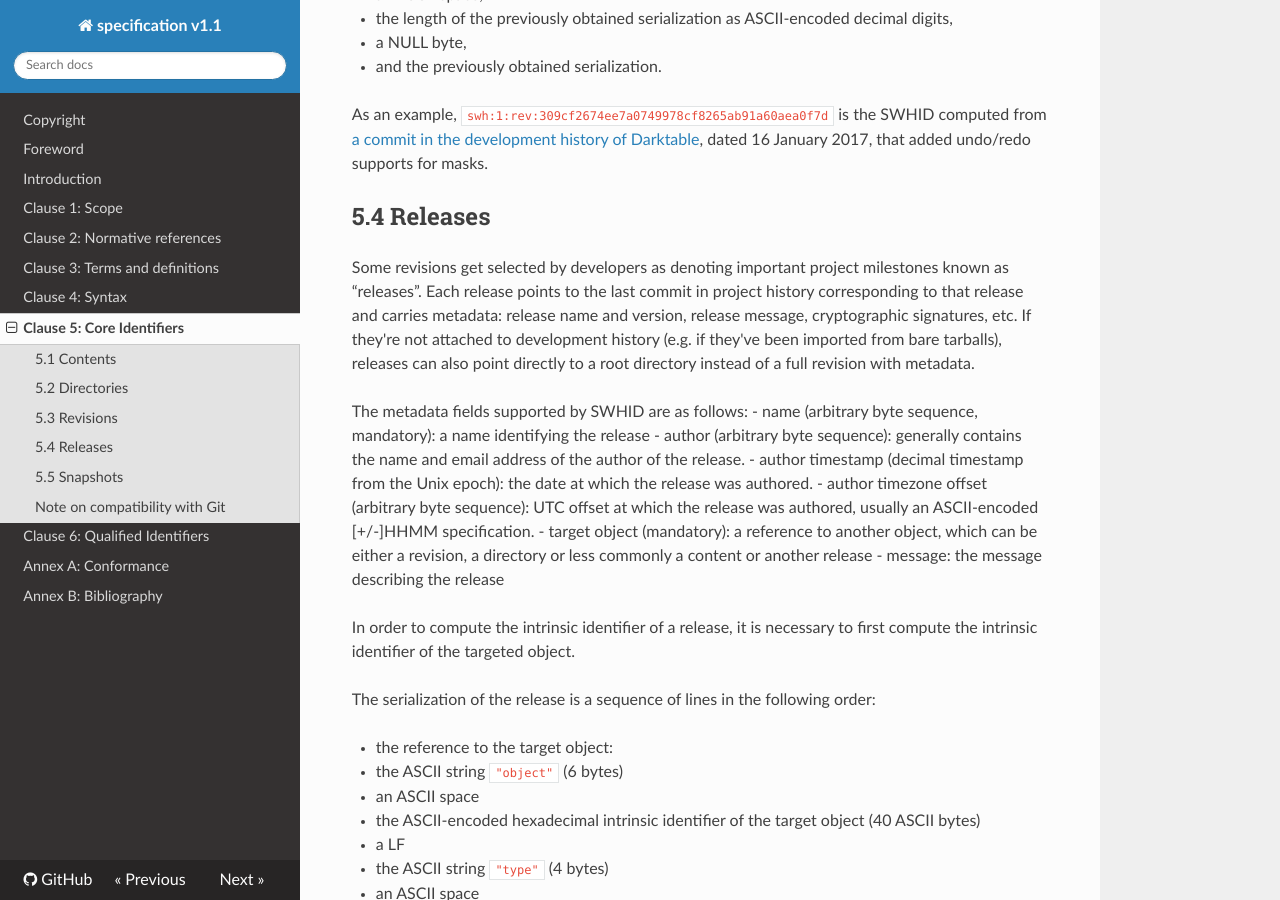
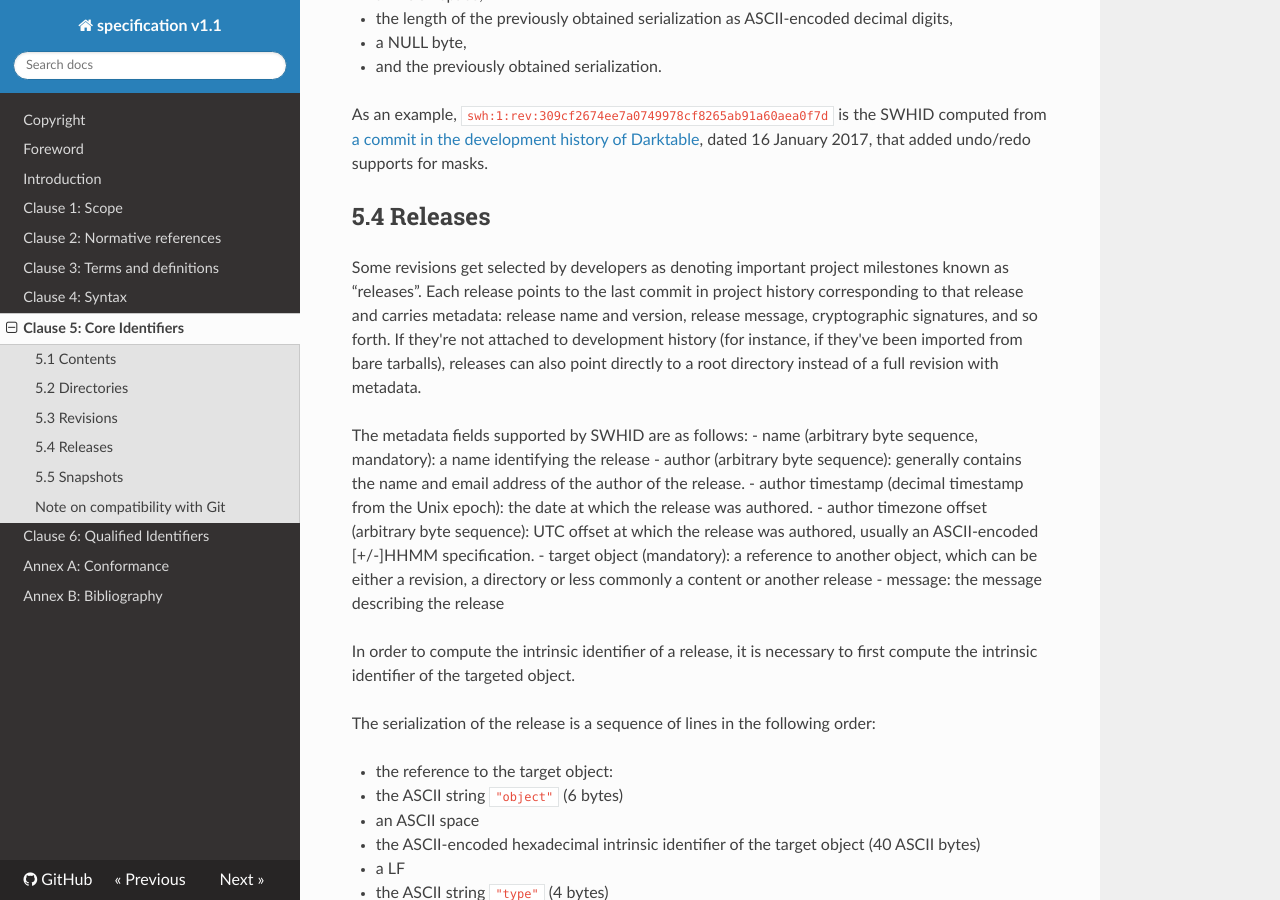
Before and after one commit to swhid/specification, an MkDocs documentation site: the page built from Chapters/5.Core_identifiers.md, in a window 1280 px wide and 900 px high, scrolled down 4109 px. Built offline with MkDocs 1.6.1, drawn with Linux system fonts in a browser that asks for light colours; nearby versions of some CDN libraries; some of the changed text lies outside the part shown.

Commit message:
expanded abbreviations for i.e., e.g., and etc.

```diff
--- a/Chapters/5.Core_identifiers.md
+++ b/Chapters/5.Core_identifiers.md
@@ -79,7 +79,7 @@
 
 Software development within a specific project is essentially a time-indexed series of copies of a single “root” directory that contains the entire project source code. Software evolves when a developer modifies the content of one or more files in that directory and records their changes.
 
-Each recorded copy of the root directory is known as a “revision”. It points to a single fully-determined directory and is equipped with arbitrary metadata. Some of those are added manually by the developer (e.g., revision message), others are automatically synthesized (timestamps, parent revision(s), etc).
+Each recorded copy of the root directory is known as a “revision”. It points to a single fully-determined directory and is equipped with arbitrary metadata. Some of those are added manually by the developer (for example, a revision message), others are automatically synthesized (timestamps, parent revision(s), and so forth).
 
 The supported metadata is as follows:
 
@@ -148,7 +148,7 @@
 
 ## 5.4 Releases
 
-Some revisions get selected by developers as denoting important project milestones known as “releases”. Each release points to the last commit in project history corresponding to that release and carries metadata: release name and version, release message, cryptographic signatures, etc. If they're not attached to development history (e.g. if they've been imported from bare tarballs), releases can also point directly to a root directory instead of a full revision with metadata.
+Some revisions get selected by developers as denoting important project milestones known as “releases”. Each release points to the last commit in project history corresponding to that release and carries metadata: release name and version, release message, cryptographic signatures, and so forth. If they're not attached to development history (for instance, if they've been imported from bare tarballs), releases can also point directly to a root directory instead of a full revision with metadata.
 
 The metadata fields supported by SWHID are as follows:
 - name (arbitrary byte sequence, mandatory): a name identifying the release
@@ -202,7 +202,7 @@
 
 ## 5.5 Snapshots
 
-Any kind of software origin offers multiple pointers to the “current” state of a development project. In the case of VCS this is reflected by branches (e.g., master, development, but also so called feature branches dedicated to extending the software in a specific direction); in the case of package distributions by notions such as suites that correspond to different maturity levels of individual packages (e.g., stable, development, etc.).
+Any kind of software origin offers multiple pointers to the “current” state of a development project. In the case of VCS this is reflected by branches (for instance, master, development, but also so called feature branches dedicated to extending the software in a specific direction); in the case of package distributions by notions such as suites that correspond to different maturity levels of individual packages (for example, stable, development, and so forth).
 
 A “snapshot” of a given software origin records all entry points found there and where each of them was pointing at the time. For example, a snapshot object might track the commit where the master branch was pointing to at any given time, as well as the most recent release of a given package in the stable suite of a free and open source software (FOSS) distribution.
 
@@ -249,7 +249,7 @@
 [computing identifiers](https://git-scm.com/book/en/v2/Git-Internals-Git-Objects) for
 its objects. The `<object_id>` part of a SWHID for a content object is the Git
 blob identifier of any file with the same content; for a revision it is the Git
-commit identifier for the same revision, etc.  This is not the case for snapshot
+commit identifier for the same revision, and so forth.  This is not the case for snapshot
 identifiers, as Git does not have a corresponding object type.
 
 Git compatibility is practical, but incidental and is not guaranteed to be
```
Also changed, not shown: other parts of Chapters/5.Core_identifiers.md (+1 -1 lines), Chapters/1.Scope.md (+1 -1 lines), Chapters/4.Syntax.md (+1 -1 lines), Chapters/6.Qualified_identifiers.md (+2 -2 lines).
